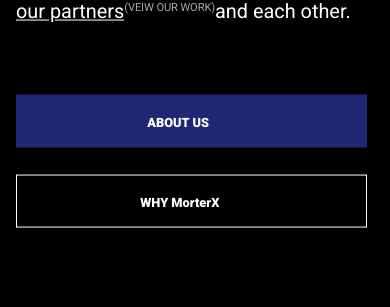
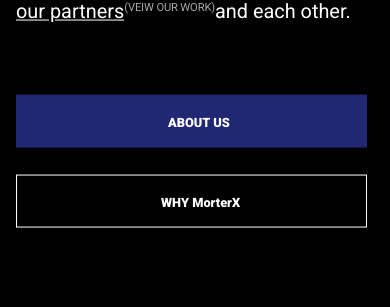
Before and after one commit to tanviirhossen/my-portfolio, a PHP site: page / in a window 390 px wide. Shown: the part 1219-1526 px from the top of the page. Run offline with PHP 8.4, Linux system fonts and the light colour scheme; some libraries are stand-ins or nearby versions; some web fonts are replaced.

Commit message:
`Updated left positions of.h-btn-1-1 and.h-btn-1-2 classes in style.css`

```diff
--- a/css/style.css
+++ b/css/style.css
@@ -1722,10 +1722,10 @@ section .form-label{
         display: none;
     }
     .h-btn-1-1 {
-        left: 8.2rem;
+        left: 9.5rem;
     }
     .h-btn-1-2{
-        left: 7.7rem;
+        left: 9rem;
     }
     .fab{
         font-size: 1.1rem;
```
